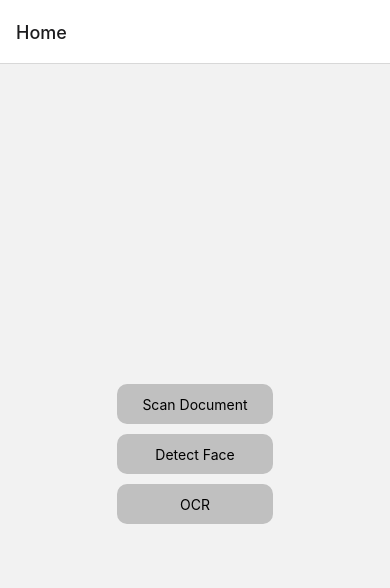
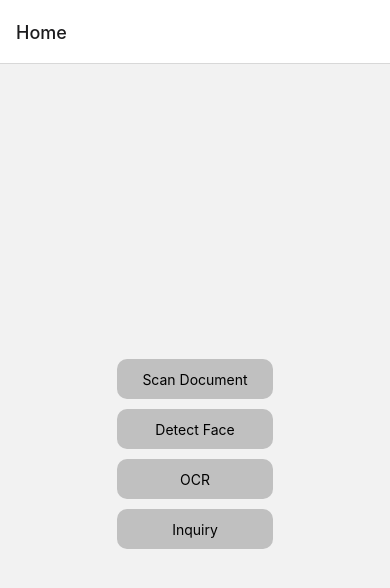
Before and after one commit to timmyjose/scan-capture-demo, a React Native app: screen /Home in a window 390 px wide. Shown: the top 588 px of the page. Built offline with nearby package versions, Linux system fonts and the light colour scheme.

Commit message:
chore: basic setup for e2e flow.

```diff
--- a/src/App.tsx
+++ b/src/App.tsx
@@ -5,12 +5,14 @@ import ScanDocument from './screens/ScanDocument'
 import DetectFace from './screens/DetectFace'
 import React from 'react'
 import OCR from './screens/OCR'
+import Inquiry from './screens/e2e/Inquiry'
 
 export type RootStackParamList = {
   Home: undefined
   ScanDocument: undefined
   DetectFace: undefined
   OCR: undefined
+  Inquiry: undefined
 }
 
 const Stack = createNativeStackNavigator<RootStackParamList>()
@@ -23,6 +25,7 @@ const App = () => {
         <Stack.Screen name='ScanDocument' component={ScanDocument} />
         <Stack.Screen name='DetectFace' component={DetectFace} />
         <Stack.Screen name='OCR' component={OCR} />
+        <Stack.Screen name='Inquiry' component={Inquiry} />
       </Stack.Navigator>
     </NavigationContainer>
   )
--- a/src/screens/Home.tsx
+++ b/src/screens/Home.tsx
@@ -24,6 +24,11 @@ const Home = () => {
         onPress={() => navigation.navigate('OCR')}>
           <Text>OCR</Text>
         </Pressable>
+      <Pressable
+        style={styles.button}
+        onPress={() => navigation.navigate('Inquiry')}>
+          <Text>Inquiry</Text>
+        </Pressable>
     </View>
   )
 }
```
Also changed, not shown: 1 other file (tests, documents, lock files or other folders).
